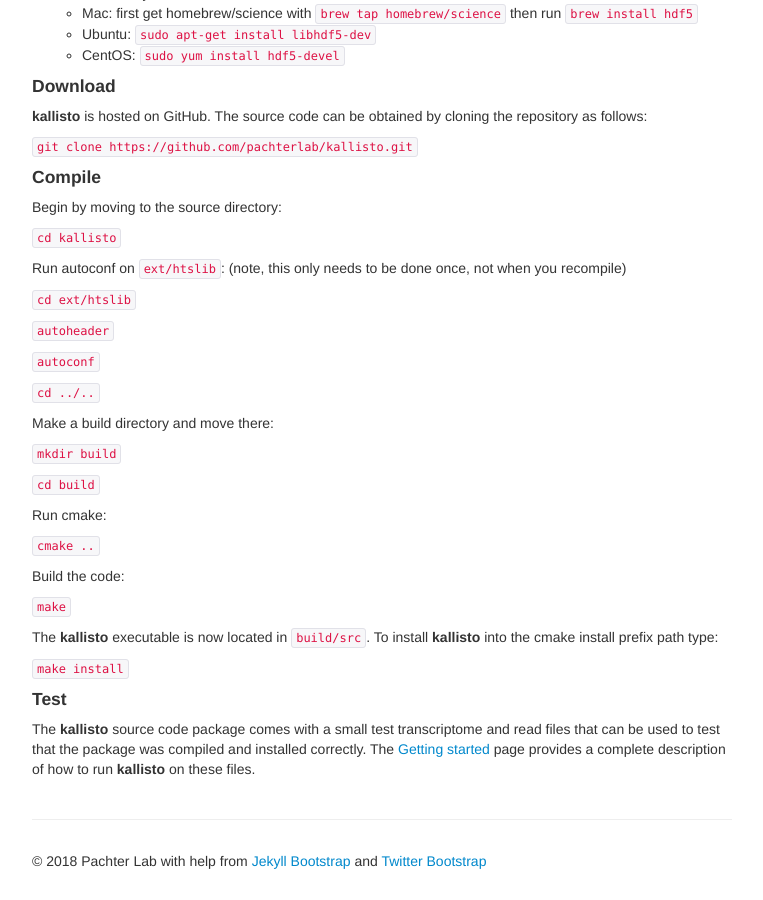
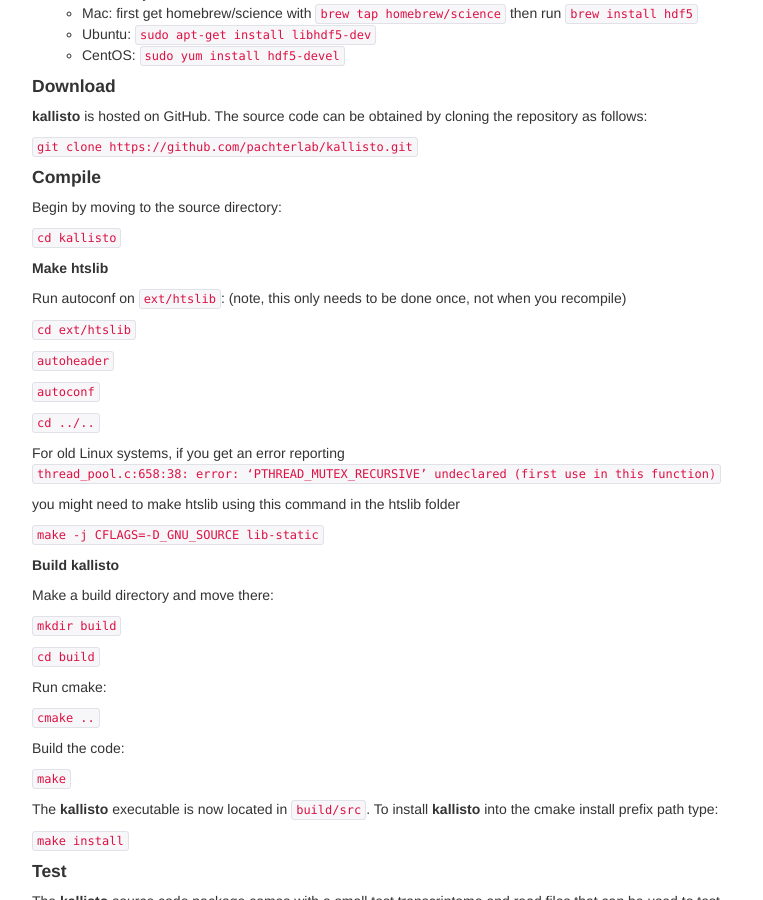
Before and after one commit to pachterlab/kallisto, a Jekyll site: the page built from source.md, in a window 1280 px wide and 900 px high, scrolled down 658 px. Shown: the whole window, without its empty margins (258-1021 px from the left). Built offline with Jekyll 4.4.1, drawn with Linux system fonts in a browser that asks for light colours.

Commit message:
Update source.md

```diff
--- a/source.md
+++ b/source.md
@@ -47,6 +47,7 @@
 
 `cd kallisto`
 
+##### Make htslib
 Run autoconf on `ext/htslib`: (note, this only needs to be done once, not when you recompile)
 
 `cd ext/htslib`
@@ -57,6 +58,14 @@
 
 `cd ../..`
 
+For old Linux systems, if you get an error reporting
+`thread_pool.c:658:38: error: ‘PTHREAD_MUTEX_RECURSIVE’ undeclared (first use in this function)`
+
+you might need to make htslib using this command in the htslib folder
+
+`make -j CFLAGS=-D_GNU_SOURCE lib-static`
+
+##### Build kallisto
 Make a build directory and move there:
 
 `mkdir build`
```
